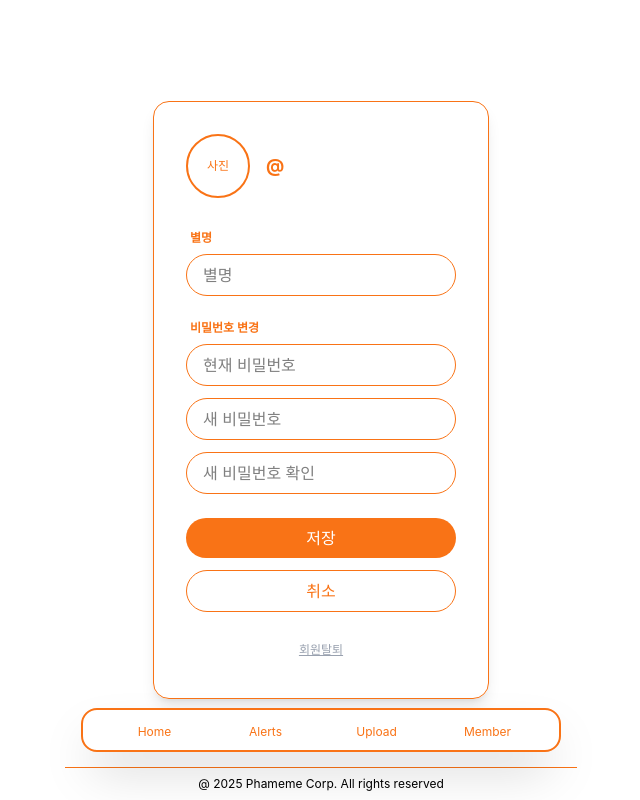
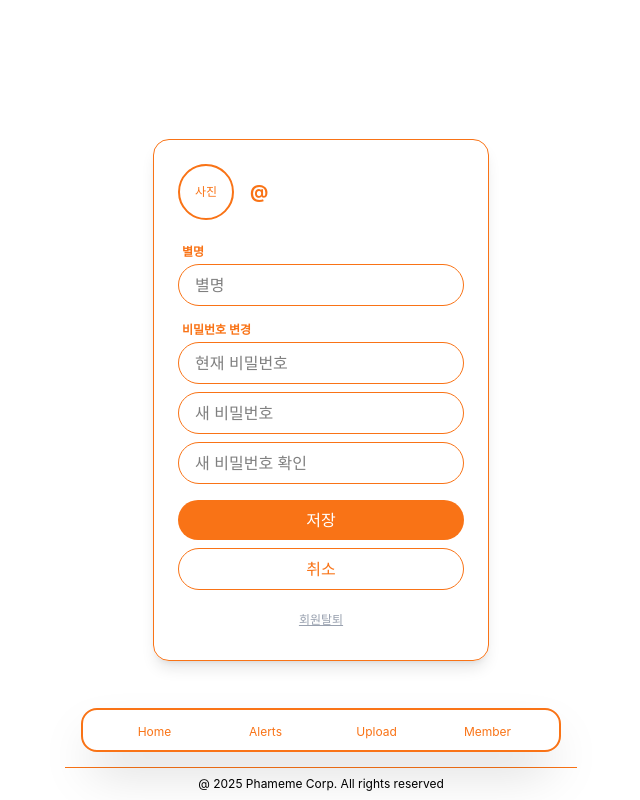
Before and after one commit to momohyphon/phameme-web, a React (Vite) app: page /editprofile in a window 1280 px wide. Shown: the whole page, without its empty margins (319-959 px from the left). Built offline with nearby package versions, Linux system fonts and the light colour scheme; no server answers.

Commit message:
회원정보수정1

```diff
--- a/src/pages/EditProfile.jsx
+++ b/src/pages/EditProfile.jsx
@@ -14,13 +14,13 @@ function EditProfile() {
   const navigate = useNavigate();
   // 현재 로그인한 유저
   const [currentUser, setCurrentUser] = useState(null);
-  // 별명 입력값 - Firestore name 필드와 연동, 화면 표시만 별명으로 변경
+  // 별명 입력값 - Firestore name 필드와 연동
   const [name, setName] = useState("");
   // 성별 입력값
   const [gender, setGender] = useState("");
   // 프로필 사진 URL - 상단 프로필 표시용
   const [profilePhoto, setProfilePhoto] = useState("");
-  // 현재 비밀번호 - 비밀번호 변경시 재인증용
+  // 현재 비밀번호 - 재인증용
   const [currentPassword, setCurrentPassword] = useState("");
   // 새 비밀번호
   const [newPassword, setNewPassword] = useState("");
@@ -30,7 +30,7 @@ function EditProfile() {
   const [success, setSuccess] = useState("");
   // 오류 메시지
   const [error, setError] = useState("");
-  // 회원탈퇴 섹션 표시 여부 - 토글 방식
+  // 회원탈퇴 섹션 표시 여부
   const [showDeleteTab, setShowDeleteTab] = useState(false);
   // 회원탈퇴 확인용 비밀번호
   const [deletePassword, setDeletePassword] = useState("");
@@ -51,10 +51,8 @@ function EditProfile() {
         const docRef = doc(db, "users", user.uid);
         const docSnap = await getDoc(docRef);
         if (docSnap.exists()) {
-          // Firestore name 필드 불러오기
           setName(docSnap.data().name || "");
           setGender(docSnap.data().gender || "");
-          // 상단 프로필 사진 표시용
           setProfilePhoto(docSnap.data().photoURL || "");
         }
       }
@@ -64,7 +62,7 @@ function EditProfile() {
 
   const currentColor = neonColors[colorIndex];
 
-  // 저장 처리 - 별명(name) + 비밀번호 변경
+  // 저장 처리 - 별명 + 비밀번호 변경
   const handleSave = async () => {
     if (newPassword || newPasswordConfirm) {
       if (newPassword !== newPasswordConfirm) {
@@ -80,7 +78,6 @@ function EditProfile() {
         return;
       }
     }
-
     try {
       // Firestore name 필드 업데이트 - merge: true로 기존 데이터 유지
       await setDoc(doc(db, "users", currentUser.uid), {
@@ -88,7 +85,7 @@ function EditProfile() {
         gender: gender,
       }, { merge: true });
 
-      // 비밀번호 변경 요청시 - Firebase 재인증 후 변경
+      // 비밀번호 변경 요청시 재인증 후 변경
       if (newPassword) {
         const credential = EmailAuthProvider.credential(currentUser.email, currentPassword);
         await reauthenticateWithCredential(currentUser, credential);
@@ -96,9 +93,7 @@ function EditProfile() {
       }
 
       setSuccess("저장되었습니다!");
-      setTimeout(() => {
-        navigate("/mypage");
-      }, 2000);
+      setTimeout(() => { navigate("/mypage"); }, 2000);
     } catch (err) {
       if (err.code === "auth/wrong-password" || err.code === "auth/invalid-credential") {
         setError("현재 비밀번호가 틀렸습니다.");
@@ -108,14 +103,13 @@ function EditProfile() {
     }
   };
 
-  // 회원탈퇴 처리 - 재인증 후 Firestore 데이터 + Auth 계정 삭제
+  // 회원탈퇴 처리 - 재인증 후 Firestore + Auth 계정 삭제
   const handleDeleteAccount = async () => {
     if (!deletePassword) {
       setError("비밀번호를 입력해 주세요.");
       return;
     }
     try {
-      // Firebase 계정 삭제 전 재인증 필수
       const credential = EmailAuthProvider.credential(currentUser.email, deletePassword);
       await reauthenticateWithCredential(currentUser, credential);
 
@@ -124,9 +118,7 @@ function EditProfile() {
 
       // 내 카테고리 전부 삭제
       const catSnap = await getDocs(query(collection(db, "categories"), where("userId", "==", currentUser.uid)));
-      for (const d of catSnap.docs) {
-        await deleteDoc(doc(db, "categories", d.id));
-      }
+      for (const d of catSnap.docs) await deleteDoc(doc(db, "categories", d.id));
 
       // 내 팔로우 데이터 전부 삭제
       const followSnap = await getDocs(collection(db, "follows"));
@@ -151,21 +143,18 @@ function EditProfile() {
   };
 
   return (
-    // 수정됨: flex items-center justify-center로 로그인 페이지처럼 화면 중앙 배치
-    <div className="min-h-screen bg-white flex items-center justify-center py-10">
-      <div className="w-full max-w-sm px-6">
-
-        {/* 카드 컨테이너 - 로그인 페이지와 동일한 스타일 */}
+    // 수정됨: 상하폭 축소 + 스크롤 가능하게 - 모바일에서 BottomNav에 안 가리게
+    <div className="bg-white flex items-center justify-center py-4 overflow-y-auto" style={{ minHeight: "100dvh" }}>
+      <div className="w-full max-w-sm px-6 py-4">
         <div
           style={{ borderColor: currentColor, transition: "border-color 1s ease" }}
-          className="border rounded-2xl p-8 shadow-lg"
+          className="border rounded-2xl p-6 shadow-lg"
         >
-          {/* 상단 프로필 - 사진 + 아이디 표시 */}
-          <div className="flex items-center gap-4 mb-8">
-            {/* 프로필 사진 원형 */}
+          {/* 상단 프로필 - 사진 + 아이디 */}
+          <div className="flex items-center gap-4 mb-6">
             <div
               style={{ borderColor: currentColor }}
-              className="w-16 h-16 rounded-full border-2 overflow-hidden flex items-center justify-center flex-shrink-0"
+              className="w-14 h-14 rounded-full border-2 overflow-hidden flex items-center justify-center flex-shrink-0"
             >
               {profilePhoto ? (
                 <img src={profilePhoto} className="w-full h-full object-cover" />
@@ -181,27 +170,27 @@ function EditProfile() {
 
           {/* 성공 메시지 */}
           {success && (
-            <p style={{ color: currentColor }} className="text-center font-bold mb-4">{success}</p>
+            <p style={{ color: currentColor }} className="text-center font-bold mb-3">{success}</p>
           )}
 
           {/* 오류 메시지 */}
           {error && (
-            <p className="text-red-400 text-sm text-center mb-4">{error}</p>
+            <p className="text-red-400 text-sm text-center mb-3">{error}</p>
           )}
 
-          {/* 별명 입력 - Firestore name 필드와 연동 */}
-          <p style={{ color: currentColor }} className="text-xs font-bold mb-2 px-1">별명</p>
+          {/* 별명 입력 - Firestore name 필드 연동 */}
+          <p style={{ color: currentColor }} className="text-xs font-bold mb-1 px-1">별명</p>
           <input
             type="text"
             placeholder="별명"
             value={name}
             onChange={(e) => setName(e.target.value)}
             style={{ borderColor: currentColor }}
-            className="w-full bg-white border text-black px-4 py-2 rounded-full mb-6 outline-none"
+            className="w-full bg-white border text-black px-4 py-2 rounded-full mb-4 outline-none"
           />
 
           {/* 비밀번호 변경 섹션 */}
-          <p style={{ color: currentColor }} className="text-xs font-bold mb-2 px-1">비밀번호 변경</p>
+          <p style={{ color: currentColor }} className="text-xs font-bold mb-1 px-1">비밀번호 변경</p>
           {/* 현재 비밀번호 - 재인증용 */}
           <input
             type="password"
@@ -209,7 +198,7 @@ function EditProfile() {
             value={currentPassword}
             onChange={(e) => setCurrentPassword(e.target.value)}
             style={{ borderColor: currentColor }}
-            className="w-full bg-white border text-black px-4 py-2 rounded-full mb-3 outline-none"
+            className="w-full bg-white border text-black px-4 py-2 rounded-full mb-2 outline-none"
           />
           {/* 새 비밀번호 */}
           <input
@@ -218,7 +207,7 @@ function EditProfile() {
             value={newPassword}
             onChange={(e) => setNewPassword(e.target.value)}
             style={{ borderColor: currentColor }}
-            className="w-full bg-white border text-black px-4 py-2 rounded-full mb-3 outline-none"
+            className="w-full bg-white border text-black px-4 py-2 rounded-full mb-2 outline-none"
           />
           {/* 새 비밀번호 확인 */}
           <input
@@ -227,14 +216,14 @@ function EditProfile() {
             value={newPasswordConfirm}
             onChange={(e) => setNewPasswordConfirm(e.target.value)}
             style={{ borderColor: currentColor }}
-            className="w-full bg-white border text-black px-4 py-2 rounded-full mb-6 outline-none"
+            className="w-full bg-white border text-black px-4 py-2 rounded-full mb-4 outline-none"
           />
 
           {/* 저장 버튼 */}
           <button
             onClick={handleSave}
             style={{ backgroundColor: currentColor }}
-            className="w-full text-white py-2 rounded-full mb-3"
+            className="w-full text-white py-2 rounded-full mb-2"
           >
             저장
           </button>
@@ -243,7 +232,7 @@ function EditProfile() {
           <button
             onClick={() => navigate("/mypage")}
             style={{ borderColor: currentColor, color: currentColor }}
-            className="w-full border py-2 rounded-full mb-6"
+            className="w-full border py-2 rounded-full mb-4"
           >
             취소
           </button>
@@ -258,9 +247,9 @@ function EditProfile() {
 
           {/* 회원탈퇴 섹션 - 토글시 표시 */}
           {showDeleteTab && (
-            <div className="border-t pt-4 mt-2" style={{ borderColor: currentColor }}>
+            <div className="border-t pt-3 mt-1" style={{ borderColor: currentColor }}>
               {/* 안내 문구 */}
-              <p className="text-xs text-gray-500 text-center mb-4">
+              <p className="text-xs text-gray-500 text-center mb-3">
                 회원탈퇴시 기존 정보는 모두 삭제되오니 확인하시고 탈퇴 진행바랍니다.
               </p>
               {/* 탈퇴 확인용 비밀번호 */}
@@ -270,7 +259,7 @@ function EditProfile() {
                 value={deletePassword}
                 onChange={(e) => setDeletePassword(e.target.value)}
                 style={{ borderColor: currentColor }}
-                className="w-full bg-white border text-black px-4 py-2 rounded-full mb-3 outline-none text-sm"
+                className="w-full bg-white border text-black px-4 py-2 rounded-full mb-2 outline-none text-sm"
               />
               {/* 탈퇴 실행 버튼 */}
               <button
```
